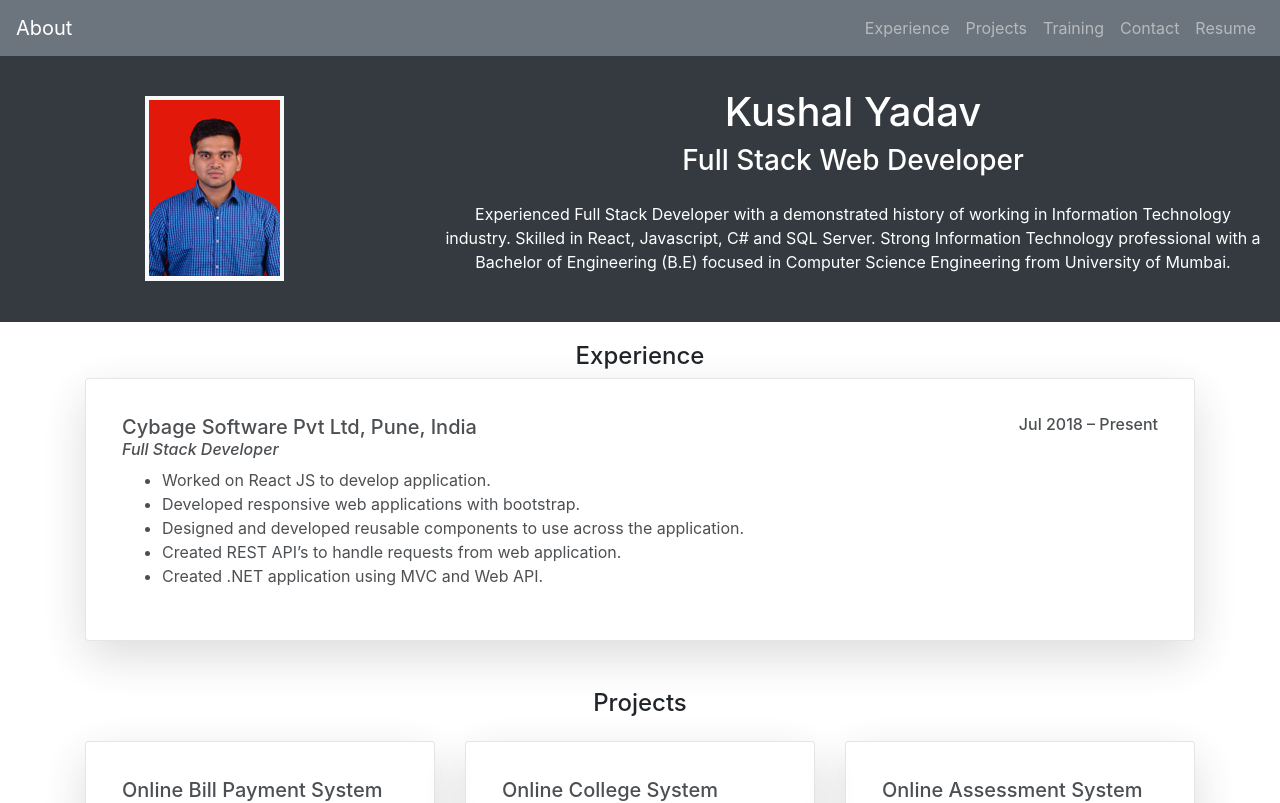
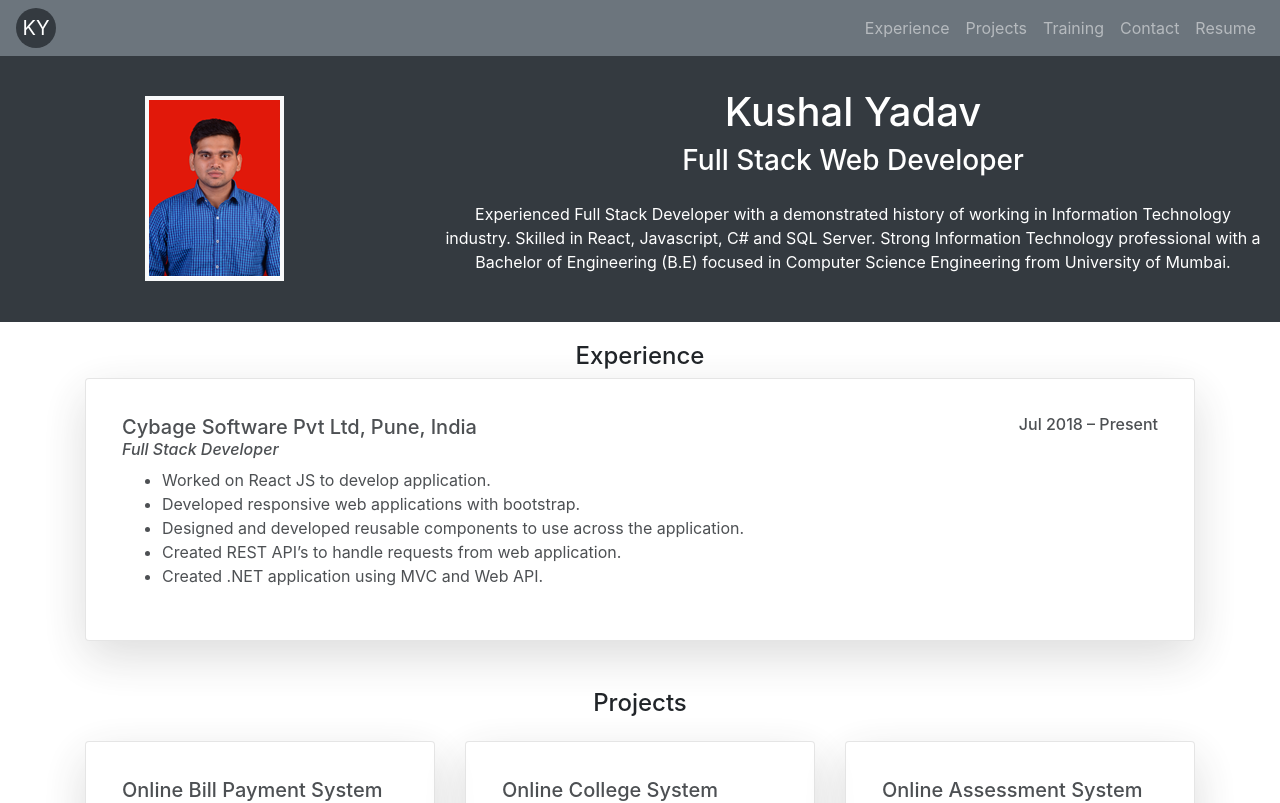
Before and after one commit to kushal-yadav/Kushal_Yadav_Portfolio, a React (Create React App) app: page / in a window 1280 px wide. Shown: the top 803 px of the page. Built offline with nearby package versions, Linux system fonts and the light colour scheme.

Commit message:
updated UI changes

```diff
--- a/src/components/Header.jsx
+++ b/src/components/Header.jsx
@@ -8,8 +8,9 @@ export default class Header extends React.Component {
     return (
       <>
         <Navbar collapseOnSelect expand="lg" variant="dark" sticky="top" className="bg-secondary">
-          <Navbar.Brand href="#">
-            About
+          <Navbar.Brand href="#" className="rounded-circle bg-dark" style={{ width: "40px", height: "40px"}}>
+            KY
+
             {/* <img
               style={{ width: "3rem", height: "3rem" }}
               class="img-fluid rounded-circle"
```
